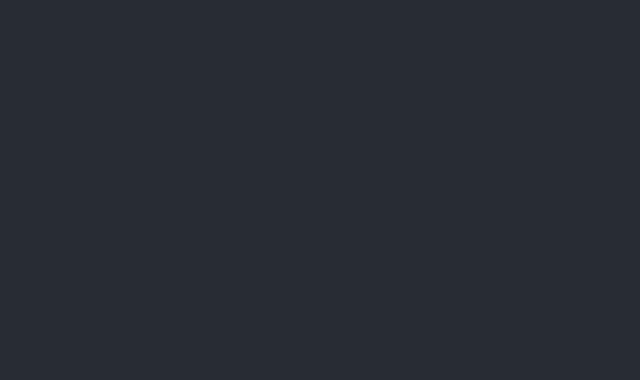
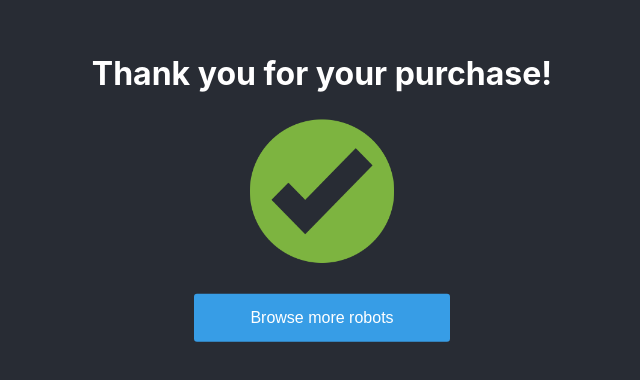
Before and after one commit to Elofsson/RobotOrderApp, a React (Create React App) app: page /confirmation in a window 1280 px wide. Before the commit this address had no page. Shown: the part 200-580 px from the top of the page, without its empty margins (318-958 px from the left). Built offline with nearby package versions, Linux system fonts and the light colour scheme.

Commit message:
Added success page after payment

```diff
--- a/src/Checkout.js
+++ b/src/Checkout.js
@@ -2,10 +2,12 @@ import './Checkout.css';
 import {React, useState} from "react";
 import { TextField, Grid } from '@mui/material';
 import { useForm } from "react-hook-form";
+import { Navigate } from "react-router-dom";
 import creditcard from "./res/credit-card.png";
 
 const Checkout = ({selectedProducts}) => {
 
+  const [redirect, setRedirect] = useState(false);
   const { register, handleSubmit, formState: {errors}} = useForm();
 
   //Error message to be displayed.
@@ -41,6 +43,16 @@ const Checkout = ({selectedProducts}) => {
 
     //Perform a API call.
     sendDataToApi(dataToApi);
+
+    //Set redirection.
+    setRedirect(true);
+  }
+
+  //Redirect if a valid submition was done.
+  if(redirect) {
+    return (
+      <Navigate to="/confirmation"></Navigate>
+    );
   }
 
   return (
--- /dev/null
+++ b/src/Confirmation.css
@@ -0,0 +1,35 @@
+.Confirmation {
+  color: white;
+  position: absolute;
+  left: 50%;
+  top: 50%;
+  text-align: center;
+  -webkit-transform: translate(-50%, -50%);
+  transform: translate(-50%, -50%);
+}
+
+.Confirmation-image {
+  display: block;
+  margin-left: auto;
+  margin-right: auto;
+  width: 30%;
+  height: auto;
+}
+
+.Confirmation-button {
+  background-color:#379de6;
+  border: none;
+  color: white;
+  padding: 15px 32px;
+  text-decoration: none;
+  width: 50%;
+  font-size: 16px;
+  border-radius: 3px;
+  margin-top: 5%;
+  margin-bottom: 5%;
+}
+
+.Confirmation-button:hover {
+  background-color: #3780b5;
+  color: white;
+}
--- /dev/null
+++ b/src/Confirmation.js
@@ -0,0 +1,29 @@
+import './Confirmation.css';
+import checkmark from './res/checkmark.png';
+import { Navigate } from "react-router-dom";
+import {React, useState} from "react";
+
+const Confirmation = () => {
+
+  const [redirect, setRedirect] = useState(false);
+
+  const redirectCallback = () => {
+    setRedirect(true);
+  }
+
+  if(redirect) {
+    return (
+      <Navigate to="/products"></Navigate>
+    )
+  };
+
+  return (
+    <div className="Confirmation">
+      <h1>Thank you for your purchase!</h1>
+      <img src={checkmark} alt="Checkmark" className="Confirmation-image"/>
+      <button className="Confirmation-button" onClick={redirectCallback}>Browse more robots</button>
+    </div>
+  );
+}
+
+export default Confirmation;
--- a/src/index.js
+++ b/src/index.js
@@ -3,6 +3,7 @@ import { render } from 'react-dom';
 import './index.css';
 import App from './App';
 import Products from './Products';
+import Confirmation from './Confirmation';
 import reportWebVitals from './reportWebVitals';
 import { BrowserRouter, Route, Routes } from 'react-router-dom';
 import Checkout from './Checkout';
@@ -15,6 +16,7 @@ render(
       <Route path="/" element={<App/>}></Route>
       <Route path="products" element={<Products/>}></Route>
       <Route path="checkout" element={<Checkout/>}></Route>
+      <Route path="confirmation" element={<Confirmation/>}></Route>
     </Routes>
   </BrowserRouter>,
   rootElement
```
Also changed, not shown: src/res/checkmark.png (added). Lines whose indentation alone changed are shown as unchanged.
